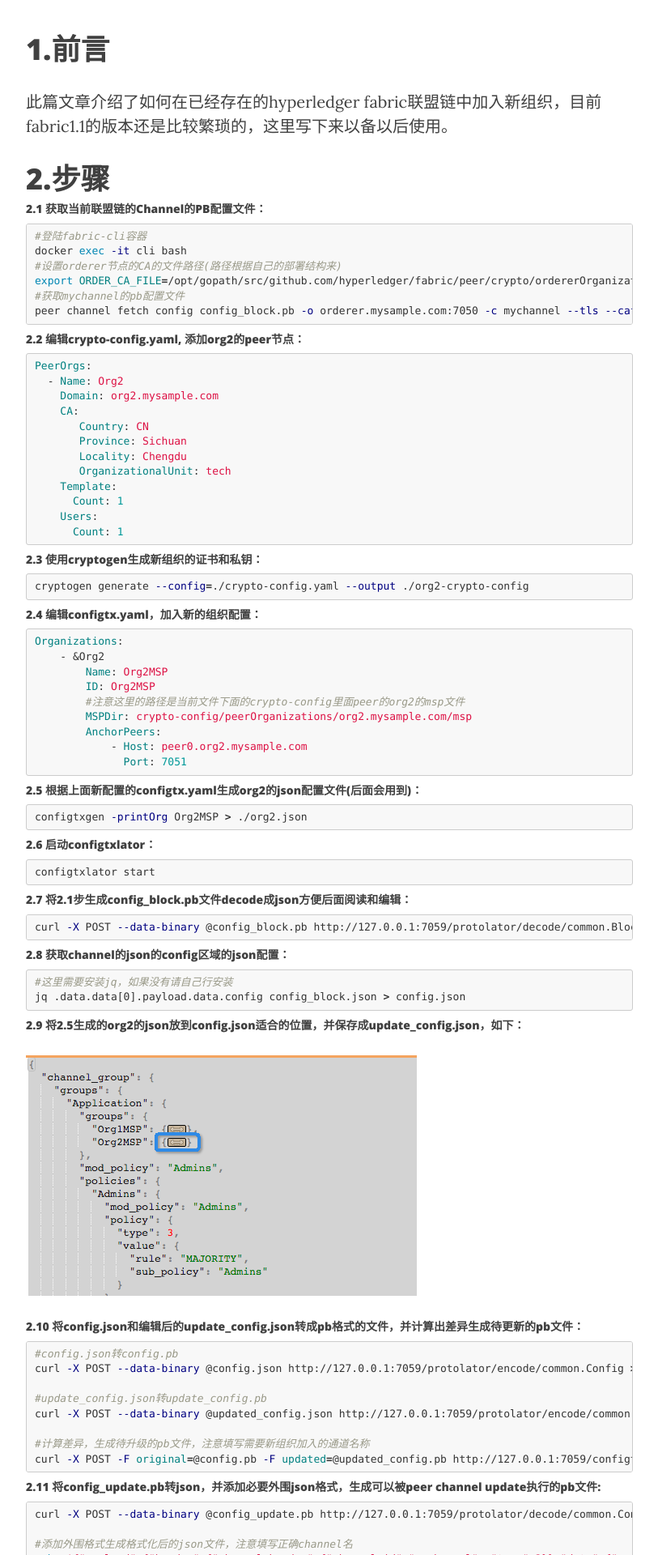
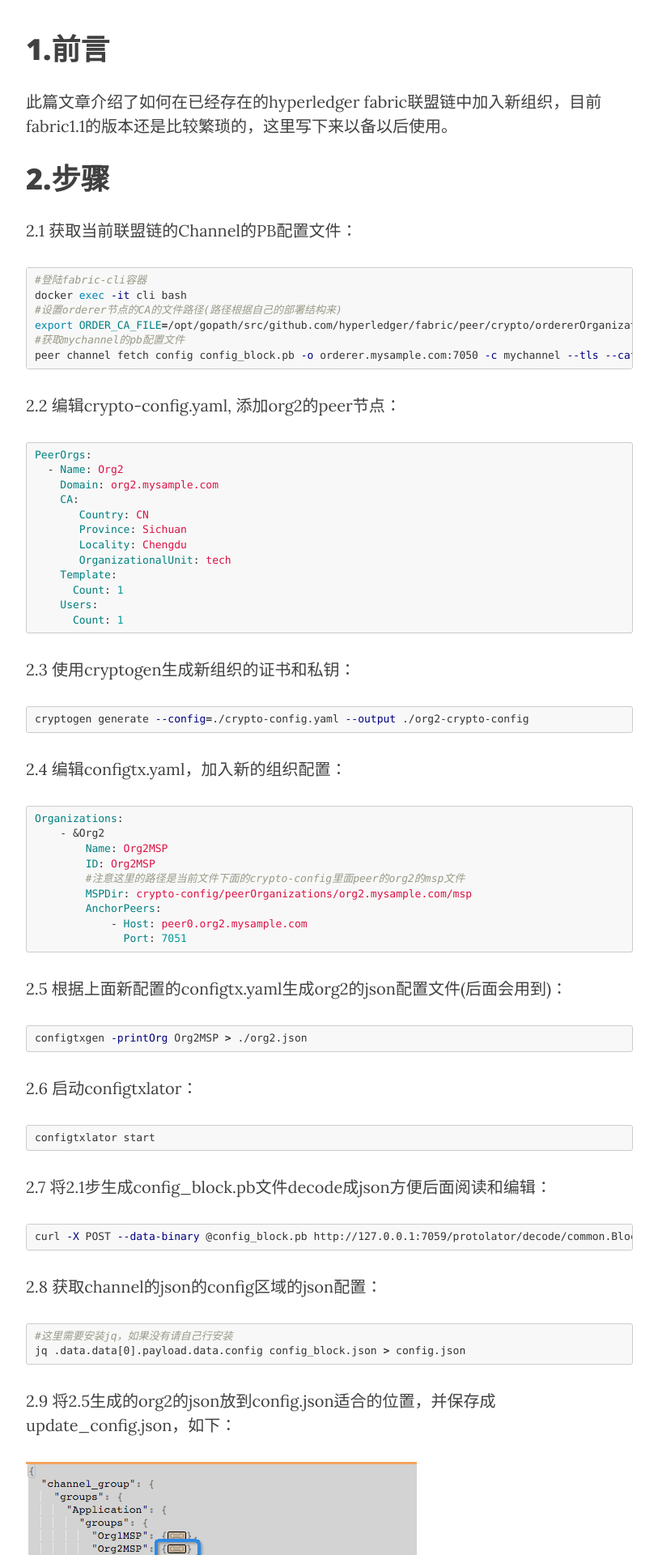
Before and after one commit to ryanwli/ryanwli.github.io, a Jekyll site: the page built from _posts/2018-06-20-add-new-org.md, in a window 1280 px wide. Shown: the part 631-2551 px from the top of the page at 81% size, without its empty margins (233-1046 px from the left). Built offline with Jekyll 4.4.1, drawn with Linux system fonts in a browser that asks for light colours; nearby versions of some CDN libraries.

Commit message:
修改字体大小

````diff
--- a/_posts/2018-06-20-add-new-org.md
+++ b/_posts/2018-06-20-add-new-org.md
@@ -15,7 +15,7 @@
 
 # 2.步骤
 
-##### 2.1 获取当前联盟链的Channel的PB配置文件：
+2.1 获取当前联盟链的Channel的PB配置文件：
 
 ```bash
 #登陆fabric-cli容器
@@ -26,7 +26,7 @@
 peer channel fetch config config_block.pb -o orderer.mysample.com:7050 -c mychannel --tls --cafile $ORDER_CA_FILE
 ```
 
-##### 2.2 编辑crypto-config.yaml, 添加org2的peer节点：
+2.2 编辑crypto-config.yaml, 添加org2的peer节点：
 
 ```yaml
 PeerOrgs:
@@ -43,13 +43,13 @@
       Count: 1
 ```
 
-##### 2.3 使用cryptogen生成新组织的证书和私钥：
+2.3 使用cryptogen生成新组织的证书和私钥：
 
 ```bash
 cryptogen generate --config=./crypto-config.yaml --output ./org2-crypto-config
 ```
 
-##### 2.4 编辑configtx.yaml，加入新的组织配置：
+2.4 编辑configtx.yaml，加入新的组织配置：
 
 ```yaml
 Organizations:
@@ -63,36 +63,36 @@
               Port: 7051
 ```
 
-##### 2.5 根据上面新配置的configtx.yaml生成org2的json配置文件(后面会用到)：
+2.5 根据上面新配置的configtx.yaml生成org2的json配置文件(后面会用到)：
 
 ```bash
 configtxgen -printOrg Org2MSP > ./org2.json
 ```
 
-##### 2.6 启动configtxlator：
+2.6 启动configtxlator：
 
 ```bash
 configtxlator start
 ```
 
-##### 2.7 将2.1步生成config_block.pb文件decode成json方便后面阅读和编辑：
+2.7 将2.1步生成config_block.pb文件decode成json方便后面阅读和编辑：
 
 ```bash
 curl -X POST --data-binary @config_block.pb http://127.0.0.1:7059/protolator/decode/common.Block > config_block.json
 ```
 
-##### 2.8 获取channel的json的config区域的json配置：
+2.8 获取channel的json的config区域的json配置：
 
 ```bash
 #这里需要安装jq，如果没有请自己行安装
 jq .data.data[0].payload.data.config config_block.json > config.json
 ```
 
-##### 2.9 将2.5生成的org2的json放到config.json适合的位置，并保存成update_config.json，如下：
+2.9 将2.5生成的org2的json放到config.json适合的位置，并保存成update_config.json，如下：
 
 ![add-new-org-01](https://ryanwli.github.io/img/2018/add-new-org-01.png)
 
-##### 2.10 将config.json和编辑后的update_config.json转成pb格式的文件，并计算出差异生成待更新的pb文件：
+2.10 将config.json和编辑后的update_config.json转成pb格式的文件，并计算出差异生成待更新的pb文件：
 
 ```bash
 #config.json转config.pb
@@ -105,7 +105,7 @@
 curl -X POST -F original=@config.pb -F updated=@updated_config.pb http://127.0.0.1:7059/configtxlator/compute/update-from-configs -F channel=mychannel > config_update.pb
 ```
 
-##### 2.11 将config_update.pb转json，并添加必要外围json格式，生成可以被peer channel update执行的pb文件:
+2.11 将config_update.pb转json，并添加必要外围json格式，生成可以被peer channel update执行的pb文件:
 
 ```bash
 curl -X POST --data-binary @config_update.pb http://127.0.0.1:7059/protolator/decode/common.ConfigUpdate > config_update.json
@@ -116,7 +116,7 @@
 curl -X POST --data-binary @config_update_as_envelope.json http://127.0.0.1:7059/protolator/encode/common.Envelope > config_update_as_envelope.pb
 ```
 
-##### 2.12 将带有新org2的通道信息更新到联盟链中
+2.12 将带有新org2的通道信息更新到联盟链中
 
 ```bash
 #登陆fabric-cli容器
@@ -129,9 +129,9 @@
 peer channel update -f $CHANNEL_UPDATED_FILE -o orderer.mysample.com:7050 -c mychannel --tls --cafile $ORDER_CA_FILE
 ```
 
-##### 2.13 启动部署新组织org2的peer节点，把对应的msp，以及tls拷贝到部署节点进行部署，然后安装链码到对应的peer节点(使用新版本)，这里部署细节就不多述(不清楚看我之前搭建联盟链的文章，链接待加)；
+2.13 启动部署新组织org2的peer节点，把对应的msp，以及tls拷贝到部署节点进行部署，然后安装链码到对应的peer节点(使用新版本)，这里部署细节就不多述(不清楚看我之前搭建联盟链的文章，链接待加)；
 
-##### 2.14 由于之前背书策略没有org2的peer节点，所以这里还需要安装所有组织的peer上的链码为org2的peer上的链码版本，并且进行升级，升级链码也不累述了，看之前的文章(链接待加)；
+2.14 由于之前背书策略没有org2的peer节点，所以这里还需要安装所有组织的peer上的链码为org2的peer上的链码版本，并且进行升级，升级链码也不累述了，看之前的文章(链接待加)；
 
 
 
````
